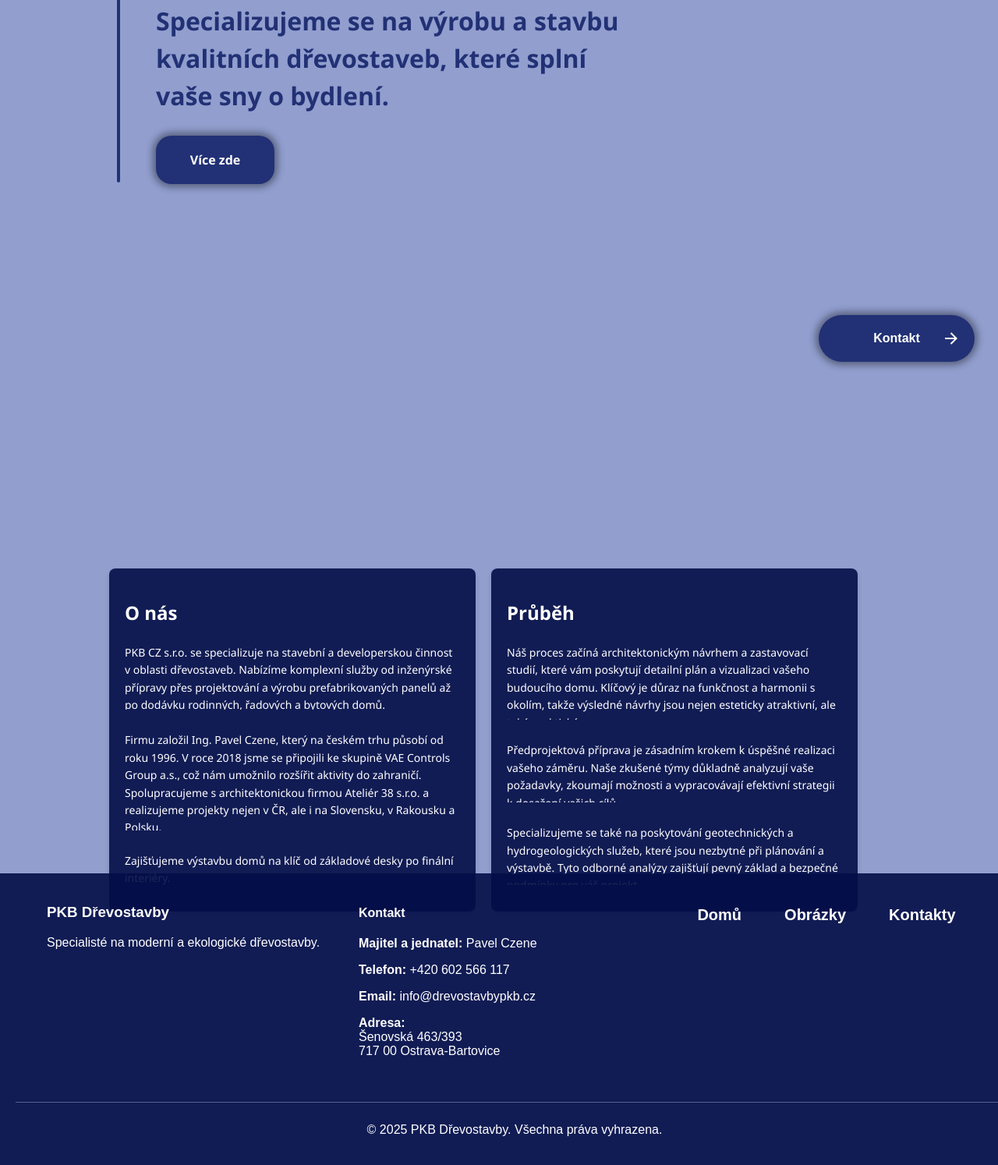
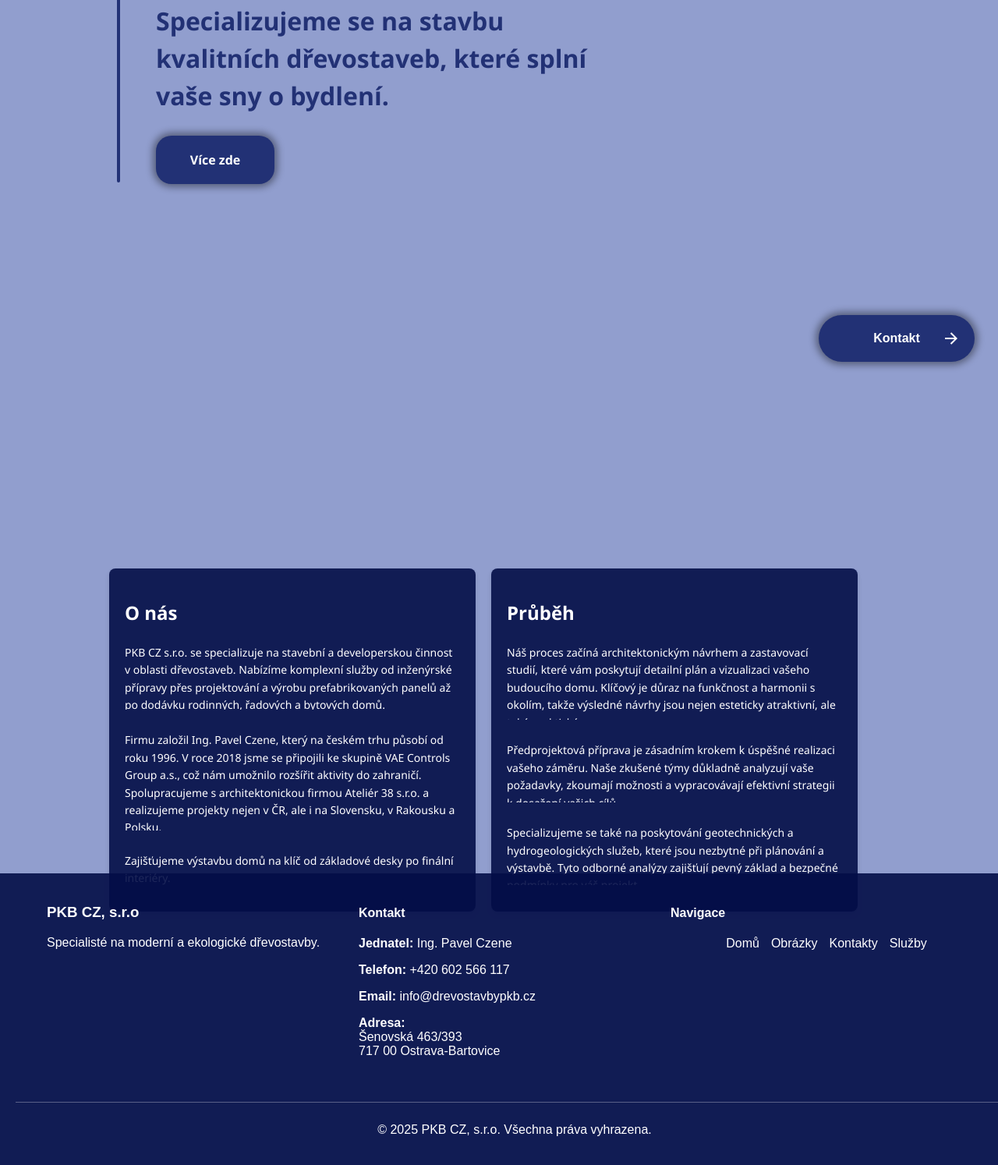
Before and after one commit to radacekk/drevostavbyPKB, a plain HTML site: page index.html in a window 1280 px wide. Shown: the part 306-1800 px from the top of the page at 78% size. Drawn offline with Linux system fonts and the light colour scheme.

Commit message:
Update index.html

```diff
--- a/index.html
+++ b/index.html
@@ -12,12 +12,6 @@
 <body>
   <!-- Hlavička stránky -->
   <header>
-    <div class="logo">
-      <a href="index.html">
-        <img src="./logo-removebg-preview.png" alt="Logo společnosti">
-      </a>
-    </div>
-
     <!-- Navigační menu -->
     <nav>
       <ul>
@@ -36,24 +30,20 @@
       </ul>
     </nav>
   </header>
-
   <main>
     <div class="text-container">
       <h1 class="static-text">Vítejte na stránce Dřevostavby PKB</h1>
       <p class="animated-text">
-        Specializujeme se na výrobu a stavbu kvalitních dřevostaveb, které splní vaše sny o bydlení.
+        Specializujeme se na stavbu kvalitních dřevostaveb, které splní vaše sny o bydlení.
       </p>
     </div>
 
     <div class="line-container">
       <div class="line"></div>
     </div>
-    <a href="#target-section" class="scroll-button"><button>Více zde</button></a>
-
-
+    <a href="sluzby.html" class="scroll-button"><button>Více zde</button></a>
       <div class="card-container">
         <article class="card">
-          <div id="target-section" class="target-section"></div>
           <h2 class="card-title">O nás</h2>
           <p class="card-description">
             PKB CZ s.r.o. se specializuje na stavební a developerskou činnost v oblasti dřevostaveb. Nabízíme komplexní služby od inženýrské přípravy přes projektování a výrobu prefabrikovaných panelů až po dodávku rodinných, řadových a bytových domů.
@@ -80,6 +70,18 @@
       </div>
     </div>
   </main>
+  <script>
+    document.addEventListener('scroll', function () {
+      const cardContainer = document.querySelector('.card-container');
+      const triggerHeight = 1; // Tento parametr bude malý, takže se karty objeví ihned při pohybu kolečkem.
+
+      if (window.scrollY > triggerHeight) {
+        cardContainer.style.opacity = '1';
+        cardContainer.style.transform = 'translateY(0)';
+      }
+    });
+  </script>
+
 
   <!-- Sekce Kontakt -->
   <section class="contact">
@@ -103,21 +105,20 @@
 
   <!-- Skripty -->
   <script src="index.js"></script>
-  <div class="spacer"></div>
 
 
   <footer style="background-color: rgba(4, 14, 71, 0.9); color: white; padding: 20px; font-family: Arial, sans-serif;">
     <div style="max-width: 1200px; margin: auto; display: flex; flex-wrap: wrap; justify-content: space-between;">
       <!-- Logo a popis firmy -->
       <div style="flex: 1; min-width: 200px; margin-bottom: 20px;">
-        <h3>PKB Dřevostavby</h3>
+        <h3>PKB CZ, s.r.o</h3>
         <p>Specialisté na moderní a ekologické dřevostavby.</p>
       </div>
 
       <!-- Kontaktní informace -->
       <div style="flex: 1; min-width: 200px; margin-bottom: 20px;">
         <h4>Kontakt</h4>
-        <p><strong>Majitel a jednatel:</strong> Pavel Czene</p>
+        <p><strong>Jednatel:</strong> Ing. Pavel Czene</p>
         <p><strong>Telefon:</strong> <a href="tel:+420602566117" style="color: white; text-decoration: none;">+420 602 566 117</a></p>
         <p><strong>Email:</strong> <a href="mailto:info@drevostavbypkb.cz" style="color: white; text-decoration: none;">info@drevostavbypkb.cz</a></p>
         <p><strong>Adresa:</strong><br>Šenovská 463/393<br>717 00 Ostrava-Bartovice</p>
@@ -125,21 +126,22 @@
 
       <!-- Navigace -->
       <div style="flex: 1; min-width: 200px; margin-bottom: 20px;">
-        <h4>
-          <ul style="list-style: none; padding: 0;">
-            <li><a href="index.html" style="color: white; text-decoration: none;">Domů</a></li>
-            <li><a href="obrazky.html" style="color: white; text-decoration: none;">Obrázky</a></li>
-            <li><a href="kontakty.html" style="color: white; text-decoration: none;">Kontakty</a></li>
-          </ul>
-        </h4>
+        <h4 style="margin: 20;">Navigace</h4>
+        <ul style="list-style: none; padding: 0;">
+          <a href="index.html" style="color: white; text-decoration: none;">Domů</a>
+          <a href="obrazky.html" style="color: white; text-decoration: none;">Obrázky</a>
+          <a href="kontakty.html" style="color: white; text-decoration: none;">Kontakty</a>
+          <a href="sluzby.html" style="color: white; text-decoration: none;">Služby</a>
+        </ul>
       </div>
     </div>
 
     <!-- Copyright -->
     <div style="text-align: center; border-top: 1px solid rgba(255, 255, 255, 0.3); padding-top: 10px; margin-top: 20px;">
-      <p>&copy; 2025 PKB Dřevostavby. Všechna práva vyhrazena.</p>
+      <p>&copy; 2025 PKB CZ, s.r.o. Všechna práva vyhrazena.</p>
     </div>
   </footer>
+
+
 </body>
-
 </html>
```
